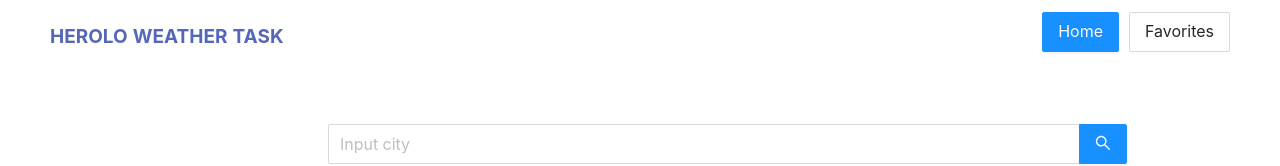
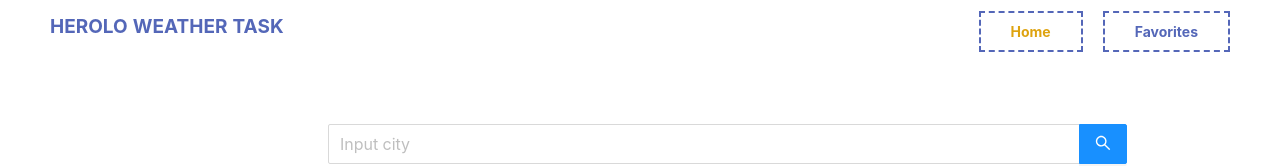
Before and after one commit to HukovaNastya/Nastya-Hukova-21-10-2022, a React (Create React App) app: page /home in a window 1280 px wide. Shown: the top 166 px of the page. Built offline with nearby package versions, Linux system fonts and the light colour scheme; no server answers.

Commit message:
fixed first bug

```diff
--- /dev/null
+++ b/src/components/header/appHeader.css
@@ -0,0 +1,14 @@
+a.active {
+  color:  #dea310 !important;
+}
+
+a {
+  color: #5467b8 !important;
+  background: transparent !important;
+  /* box-shadow: -6px -6px 20px rgba(255, 255, 255,1),
+              -6px -6px 20px rgba(0, 0, 0, 0.1); */
+	padding: 10px 30px; /*отступы внутри*/
+	text-decoration: none;
+  border: 2px dashed #5467b8;
+  font-weight: 700;
+}
--- a/src/components/header/appHeader.js
+++ b/src/components/header/appHeader.js
@@ -1,19 +1,20 @@
 import React, { useState } from 'react';
-import { useHistory } from 'react-router-dom';
+import { NavLink } from 'react-router-dom';
 import styled from 'styled-components';
 import { Space, Typography, Button } from 'antd';
 import { Layout } from 'antd';
+import './appHeader.css';
 const { Header } = Layout;
 
-const NAV_LINKS = {
-  home: 'home',
-  favourites: 'favourites'
-};
 
 const StyledHeader = styled(Header)`
   display: flex;
   justify-content: space-between;
   background-color: transparent;
+`;
+const StyledNavLink = styled(NavLink )`
+
+
 `;
 
 const StyledTitle = styled(Typography)`
@@ -32,39 +33,21 @@ const StyledTitle = styled(Typography)`
     font-weight: 700;
     font-size: 19px;
     line-height: 14px;
-    margin-top: 30px;
   }
 
 `;
 
 const AppHeader = () => {
-  const history = useHistory();
-
-  const [activeLink, setActiveLink] = useState(NAV_LINKS.home);
-
-  const redirectToHomePage = () => {
-    setActiveLink(NAV_LINKS.home);
-    history.push('/home');
-  };
-
-  const redirectToFavouritesPage = () => {
-    setActiveLink(NAV_LINKS.favourites);
-    history.push('/favorite');
-  };
 
   return (
     <StyledHeader>
       <StyledTitle style={{ color: '#5467b8' }}>Herolo weather task</StyledTitle>
-      <Space size={10}>
-        <Button size="large" onClick={redirectToHomePage} type={activeLink === NAV_LINKS.home ? "primary": "default"}>
-          Home
-        </Button>
-        <Button size="large" onClick={redirectToFavouritesPage} type={activeLink === NAV_LINKS.favourites ? "primary": "default"}>
-          Favorites
-        </Button>
+      <Space size={20}>
+        <StyledNavLink  to ={`/home`} activeClassName="active">Home</StyledNavLink>
+         <StyledNavLink to={`/favorite`} activeClassName="active">Favorites</StyledNavLink>
       </Space>
     </StyledHeader>
   );
 };
 
-export default AppHeader
+export default AppHeader;
```
Also changed, not shown: 1 other file (tests, documents, lock files or other folders).
